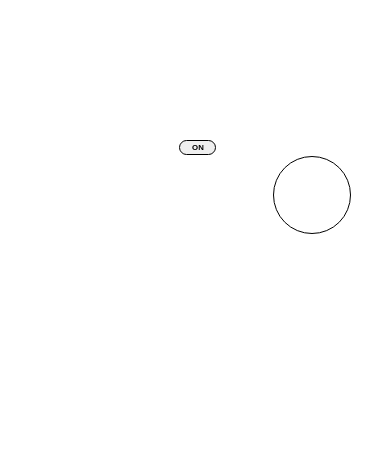
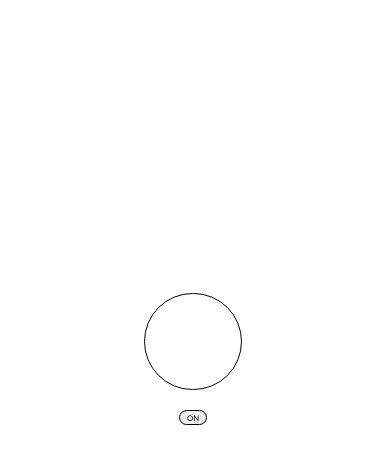
Before and after one commit to imkunalkale/sun-animation-javascript, a plain HTML site: page index.html in a window 390 px wide. Drawn offline with Linux system fonts and the light colour scheme.

Commit message:
modified css

```diff
--- a/main.js
+++ b/main.js
@@ -19,7 +19,7 @@ btn.addEventListener("click", function () {
       sun.style.backgroundColor = "transparent";
       circle.style.boxShadow = "none"
       onOfValue = 0;
-      btn.innerHTML = "on";
+      btn.innerHTML = "ON";
       background.style.backgroundColor = "#fff";
 
    }
--- a/style.css
+++ b/style.css
@@ -1,42 +1,69 @@
-* {
+
+*{
     margin: 0;
     padding: 0;
     box-sizing: border-box;
+    font-family: 'Gill Sans', 'Gill Sans MT', Calibri, 'Trebuchet MS', sans-serif;
 }
 
-html,
-body {
+html,body{
     width: 100%;
     height: 100%;
 }
 
-#main {
-    width: 100vw;
-    height: 100vh;
-    padding: 30vw;
-
+#main{
+padding: 8% 10%;
+width: 100%;
+height: 100%;
 }
 
-#circle {
+#circle{
+    width: 25vw;
+    height: 25vw;
+    margin-left: 27vw;
+    border-radius: 50%;
+    border: 0.3px solid #000;
+}
 
-    position: relative;
-    margin: 10vw 40vw;
-    width: 20vw;
-    height: 20vw;
-    border-radius: 50%;
-    border: 0.5px solid #000
+#btn{
+    width: 7vw;
+    height: 3vw;
+    padding: 2px;
+    margin: 5vw 0 0 36vw;
+    border-radius: 30px;
+    font-size: 2vw;
+    border: 0.3px solid #000;
 }
-#btn {
-    position: absolute;
-    top: 33vw;
-    left: 10vw;
-    margin-bottom: -80vw;
-    border: 0.1px solid #000;
-    border-radius: 20px;
-    font-size: 2vw;
-    font-family: sans-serif;
-    font-weight: 700;
-    padding: 0.5% 3%;
-    margin: 3vw 0 0 36vw;
-    cursor: pointer;
+
+
+@media (max-width:41rem) {
+
+    #main{
+        padding: 45% 10%;
+        width: 100%;
+        height: 100%;
+        }
+
+    #circle{
+        width: 25vw;
+        height: 25vw;
+        margin-left: 27vw;
+    }
+    #btn{
+        width: 7vw;
+        height: 4vw;
+        padding: 2px;
+        margin: 5vw 0 0 36vw;
+        border-radius: 30px;
+        font-size: 2vw;
+        border: 0.3px solid #000;
+    }
 }
+
+@media (max-width:26.875rem)  {
+    #main{
+        padding: 75% 10%;
+        width: 100%;
+        height: 100%;
+        }
+}
```
Also changed, not shown: index.html (+1 -2 lines).
